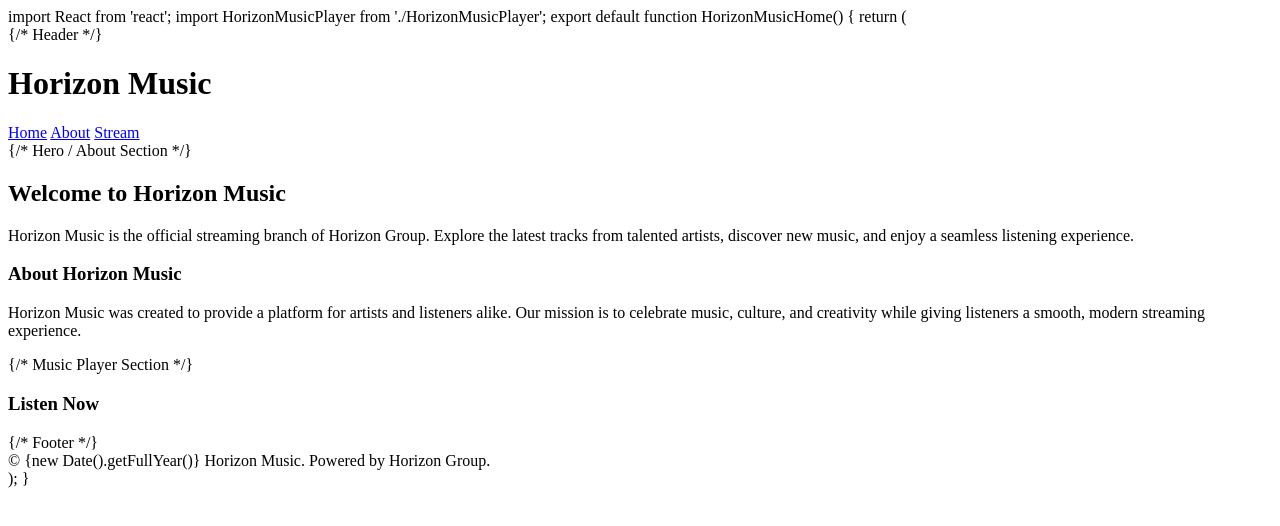
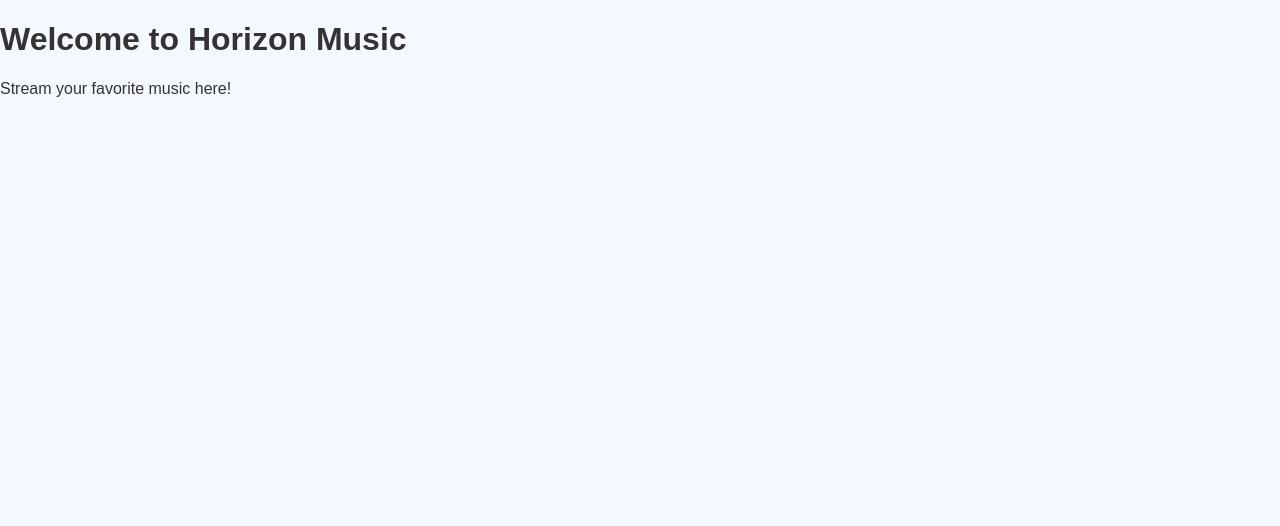
Before and after one commit to archangelLepara/Horizon-Music, a plain HTML site: page index.html in a window 1280 px wide. Drawn offline with Linux system fonts and the light colour scheme.

Commit message:
index.html

```diff
--- a/index.html
+++ b/index.html
@@ -1,36 +1,14 @@
-import React from 'react'; import HorizonMusicPlayer from './HorizonMusicPlayer';
-
-export default function HorizonMusicHome() { return ( <div className="min-h-screen bg-white text-gray-900 font-sans"> {/* Header */} <header className="bg-white shadow-md"> <div className="max-w-6xl mx-auto px-6 py-4 flex items-center justify-between"> <h1 className="text-2xl font-bold">Horizon Music</h1> <nav className="space-x-6 text-gray-700"> <a href="#home" className="hover:text-black">Home</a> <a href="#about" className="hover:text-black">About</a> <a href="#stream" className="hover:text-black">Stream</a> </nav> </div> </header>
-
-{/* Hero / About Section */}
-  <section id="home" className="max-w-6xl mx-auto px-6 py-16 text-center">
-    <h2 className="text-3xl font-semibold mb-4">Welcome to Horizon Music</h2>
-    <p className="text-gray-700 max-w-2xl mx-auto">
-      Horizon Music is the official streaming branch of Horizon Group. Explore the latest tracks from talented artists,
-      discover new music, and enjoy a seamless listening experience.
-    </p>
-  </section>
-
-  <section id="about" className="max-w-6xl mx-auto px-6 py-16 bg-gray-50 rounded-xl shadow-inner mb-12">
-    <h3 className="text-2xl font-semibold mb-4 text-center">About Horizon Music</h3>
-    <p className="text-gray-700 text-center max-w-3xl mx-auto">
-      Horizon Music was created to provide a platform for artists and listeners alike. Our mission is to celebrate
-      music, culture, and creativity while giving listeners a smooth, modern streaming experience.
-    </p>
-  </section>
-
-  {/* Music Player Section */}
-  <section id="stream" className="max-w-6xl mx-auto px-6 mb-12">
-    <h3 className="text-2xl font-semibold mb-6 text-center">Listen Now</h3>
-    <HorizonMusicPlayer />
-  </section>
-
-  {/* Footer */}
-  <footer className="bg-white border-t mt-12">
-    <div className="max-w-6xl mx-auto px-6 py-6 text-center text-gray-500 text-sm">
-      &copy; {new Date().getFullYear()} Horizon Music. Powered by Horizon Group.
-    </div>
-  </footer>
-</div>
-
-); }
+<!DOCTYPE html>
+<html lang="en">
+<head>
+    <meta charset="UTF-8">
+    <meta name="viewport" content="width=device-width, initial-scale=1.0">
+    <title>Horizon Music</title>
+    <link rel="stylesheet" href="style.css"> <!-- If you have CSS -->
+</head>
+<body>
+    <h1>Welcome to Horizon Music</h1>
+    <p>Stream your favorite music here!</p>
+    <script src="script.js"></script> <!-- If you have JS -->
+</body>
+</html>
```
